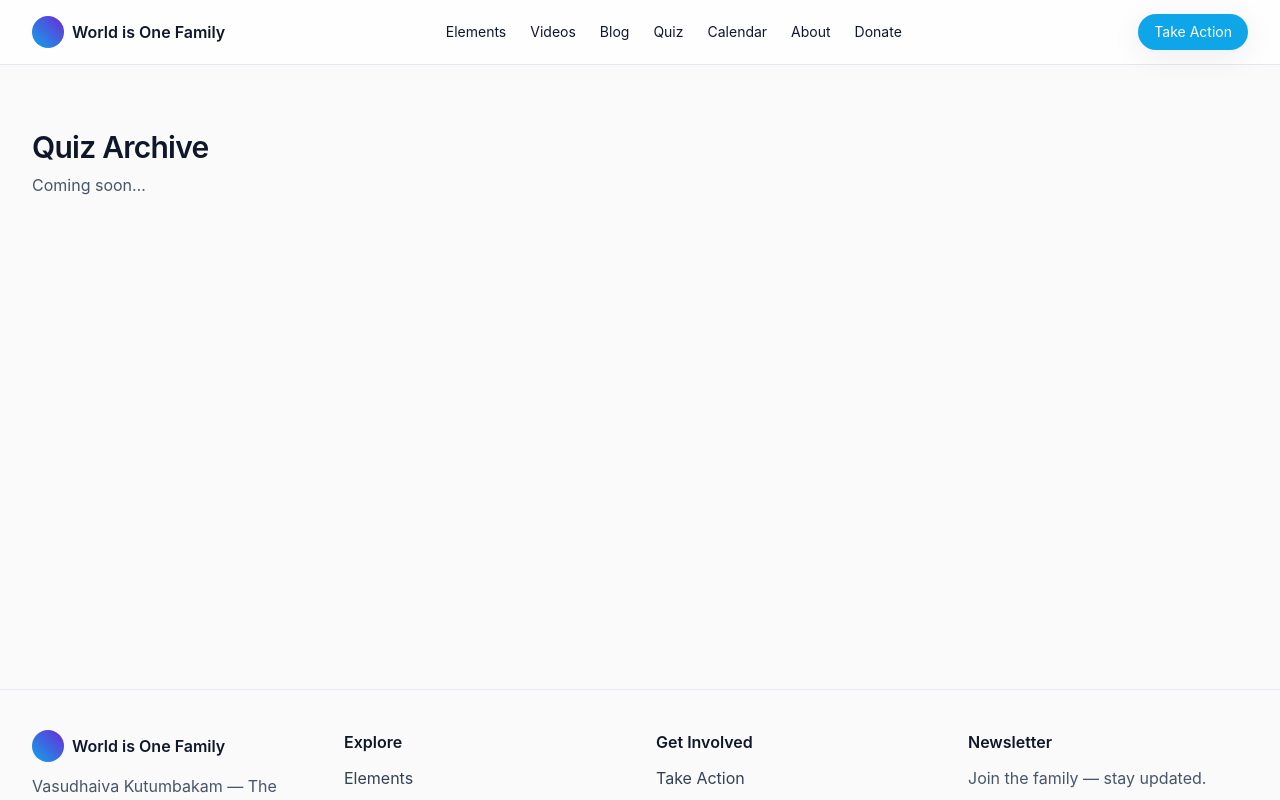
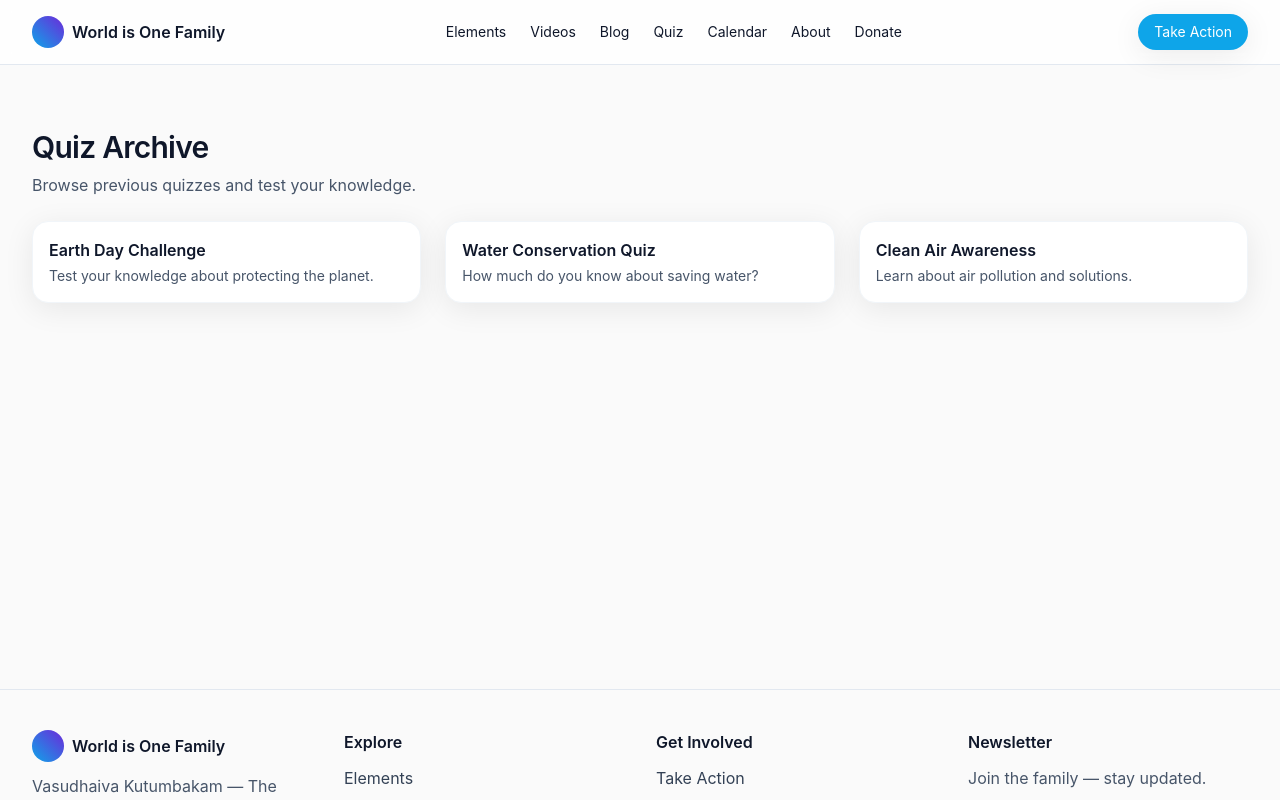
Before and after one commit to coding-noddy/wiof-frontend-modern, an Angular app: page /quiz/archive in a window 1280 px wide. Shown: the top 800 px of the page. Built offline with nearby package versions, Linux system fonts and the light colour scheme.

Commit message:
feat: add mock content for placeholder pages

```diff
--- a/src/app/features/about/about.component.ts
+++ b/src/app/features/about/about.component.ts
@@ -5,9 +5,18 @@ import { Component } from '@angular/core';
   standalone: true,
   template: `
     <section class="section">
-      <div class="container">
+      <div class="container prose">
         <h1 class="section-title">About Us</h1>
-        <p class="section-sub">Coming soon…</p>
+        <p class="section-sub mb-8">Learn more about the World is One Family initiative.</p>
+        <p>
+          World is One Family is a collective movement dedicated to living in harmony with the five
+          elements—earth, water, fire, air and space. We share stories, tools and actions to inspire
+          sustainable living.
+        </p>
+        <p>
+          This mock page showcases the type of content that will appear here in the future,
+          including our mission, team and history.
+        </p>
       </div>
     </section>
   `,
--- a/src/app/features/contact/contact.component.ts
+++ b/src/app/features/contact/contact.component.ts
@@ -3,6 +3,34 @@ import { Component } from '@angular/core';
 @Component({
   selector: 'app-contact',
   standalone: true,
-  template: `<section class="section"><div class="container"><h1 class="section-title">Contact</h1><p class="section-sub">Coming soon…</p></div></section>`
+  template: `
+    <section class="section">
+      <div class="container">
+        <h1 class="section-title">Contact</h1>
+        <p class="section-sub mb-8">We'd love to hear from you. Send us a message!</p>
+
+        <form class="max-w-xl space-y-4">
+          <input
+            type="text"
+            placeholder="Your name"
+            class="w-full border border-slate-300 rounded-xl px-3 py-2"
+          />
+          <input
+            type="email"
+            placeholder="you@example.com"
+            class="w-full border border-slate-300 rounded-xl px-3 py-2"
+          />
+          <textarea
+            rows="5"
+            placeholder="Your message"
+            class="w-full border border-slate-300 rounded-xl px-3 py-2"
+          ></textarea>
+          <button type="button" class="px-6 py-3 rounded-xl bg-water text-white">
+            Send Message
+          </button>
+        </form>
+      </div>
+    </section>
+  `,
 })
 export class ContactComponent {}
--- a/src/app/features/donate/donate.component.ts
+++ b/src/app/features/donate/donate.component.ts
@@ -3,6 +3,30 @@ import { Component } from '@angular/core';
 @Component({
   selector: 'app-donate',
   standalone: true,
-  template: `<section class="section"><div class="container"><h1 class="section-title">Donate</h1><p class="section-sub">Coming soon…</p></div></section>`
+  template: `
+    <section class="section">
+      <div class="container">
+        <h1 class="section-title">Donate</h1>
+        <p class="section-sub mb-8">Support our mission with a contribution.</p>
+        <div class="grid sm:grid-cols-3 gap-4 max-w-3xl">
+          <div class="card p-6 text-center">
+            <h3 class="text-xl font-semibold mb-2">$10</h3>
+            <p class="text-slate-600 mb-4">Help plant a tree</p>
+            <button class="px-4 py-2 rounded-xl bg-water text-white w-full">Select</button>
+          </div>
+          <div class="card p-6 text-center">
+            <h3 class="text-xl font-semibold mb-2">$25</h3>
+            <p class="text-slate-600 mb-4">Provide clean water</p>
+            <button class="px-4 py-2 rounded-xl bg-water text-white w-full">Select</button>
+          </div>
+          <div class="card p-6 text-center">
+            <h3 class="text-xl font-semibold mb-2">$50</h3>
+            <p class="text-slate-600 mb-4">Support outreach programs</p>
+            <button class="px-4 py-2 rounded-xl bg-water text-white w-full">Select</button>
+          </div>
+        </div>
+      </div>
+    </section>
+  `,
 })
 export class DonateComponent {}
--- a/src/app/features/quiz/quiz-archive.component.ts
+++ b/src/app/features/quiz/quiz-archive.component.ts
@@ -1,8 +1,46 @@
 import { Component } from '@angular/core';
+import { NgFor } from '@angular/common';
+import { RouterLink } from '@angular/router';
 
 @Component({
   selector: 'app-quiz-archive',
   standalone: true,
-  template: `<section class="section"><div class="container"><h1 class="section-title">Quiz Archive</h1><p class="section-sub">Coming soon…</p></div></section>`
+  imports: [NgFor, RouterLink],
+  template: `
+    <section class="section">
+      <div class="container">
+        <h1 class="section-title">Quiz Archive</h1>
+        <p class="section-sub mb-6">Browse previous quizzes and test your knowledge.</p>
+        <div class="grid sm:grid-cols-2 lg:grid-cols-3 gap-6">
+          <a
+            *ngFor="let quiz of quizzes"
+            [routerLink]="['/quiz', quiz.slug]"
+            class="card p-4 block"
+          >
+            <h3 class="font-semibold mb-1">{{ quiz.title }}</h3>
+            <p class="text-slate-600 text-sm">{{ quiz.description }}</p>
+          </a>
+        </div>
+      </div>
+    </section>
+  `,
 })
-export class QuizArchiveComponent {}
+export class QuizArchiveComponent {
+  quizzes = [
+    {
+      title: 'Earth Day Challenge',
+      slug: 'earth-day-challenge',
+      description: 'Test your knowledge about protecting the planet.',
+    },
+    {
+      title: 'Water Conservation Quiz',
+      slug: 'water-conservation',
+      description: 'How much do you know about saving water?',
+    },
+    {
+      title: 'Clean Air Awareness',
+      slug: 'clean-air',
+      description: 'Learn about air pollution and solutions.',
+    },
+  ];
+}
--- a/src/app/features/videos/videos.component.ts
+++ b/src/app/features/videos/videos.component.ts
@@ -1,15 +1,51 @@
 import { Component } from '@angular/core';
+import { NgFor } from '@angular/common';
+import { VideoCardComponent, VideoCardModel } from '../../shared/ui/video-card.component';
 
 @Component({
   selector: 'app-videos',
   standalone: true,
+  imports: [NgFor, VideoCardComponent],
   template: `
     <section class="section">
       <div class="container">
         <h1 class="section-title">Videos</h1>
-        <p class="section-sub">Video grid coming soon…</p>
+        <p class="section-sub mb-6">Watch and share inspiring stories.</p>
+        <div class="grid sm:grid-cols-2 lg:grid-cols-3 gap-6">
+          <app-video-card
+            *ngFor="let v of videos"
+            [title]="v.title"
+            [slug]="v.slug"
+            [thumbnailUrl]="v.thumbnailUrl"
+            [element]="v.element"
+          />
+        </div>
       </div>
     </section>
   `,
 })
-export class VideosComponent {}
+export class VideosComponent {
+  videos: VideoCardModel[] = [
+    {
+      title: 'Why Water Matters',
+      slug: 'why-water-matters',
+      thumbnailUrl:
+        'https://images.unsplash.com/photo-1508610048659-a06b669e3321?q=80&w=1200&auto=format&fit=crop',
+      element: 'water',
+    },
+    {
+      title: 'Plant a Tree Today',
+      slug: 'plant-a-tree',
+      thumbnailUrl:
+        'https://images.unsplash.com/photo-1501004318641-b39e6451bec6?q=80&w=1200&auto=format&fit=crop',
+      element: 'earth',
+    },
+    {
+      title: 'Breath and Balance',
+      slug: 'breath-and-balance',
+      thumbnailUrl:
+        'https://images.unsplash.com/photo-1469474968028-56623f02e42e?q=80&w=1200&auto=format&fit=crop',
+      element: 'air',
+    },
+  ];
+}
```
